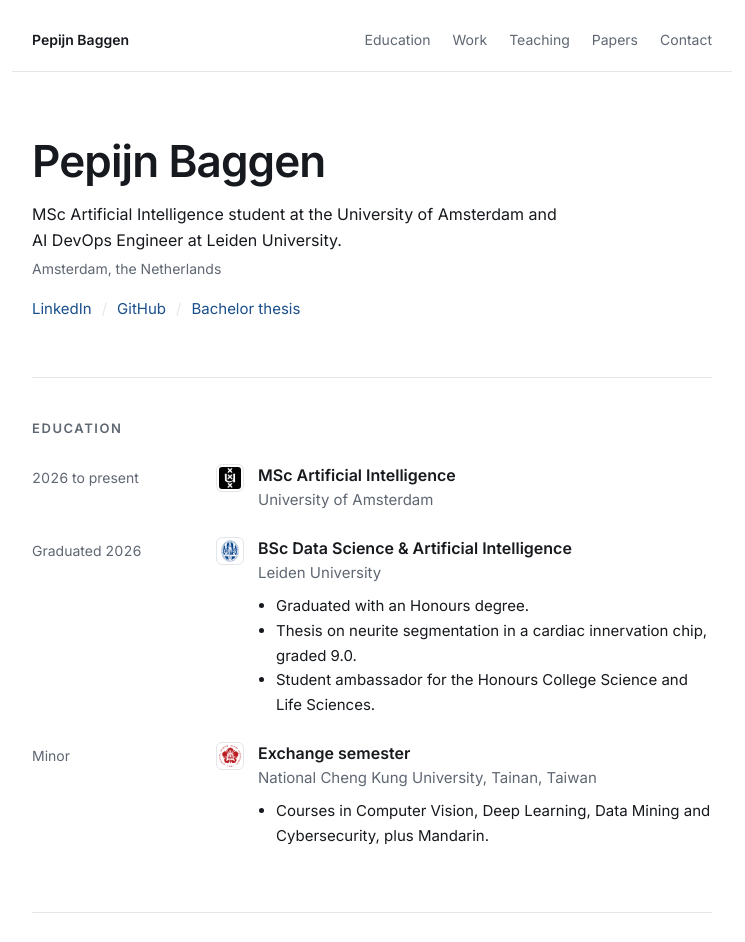
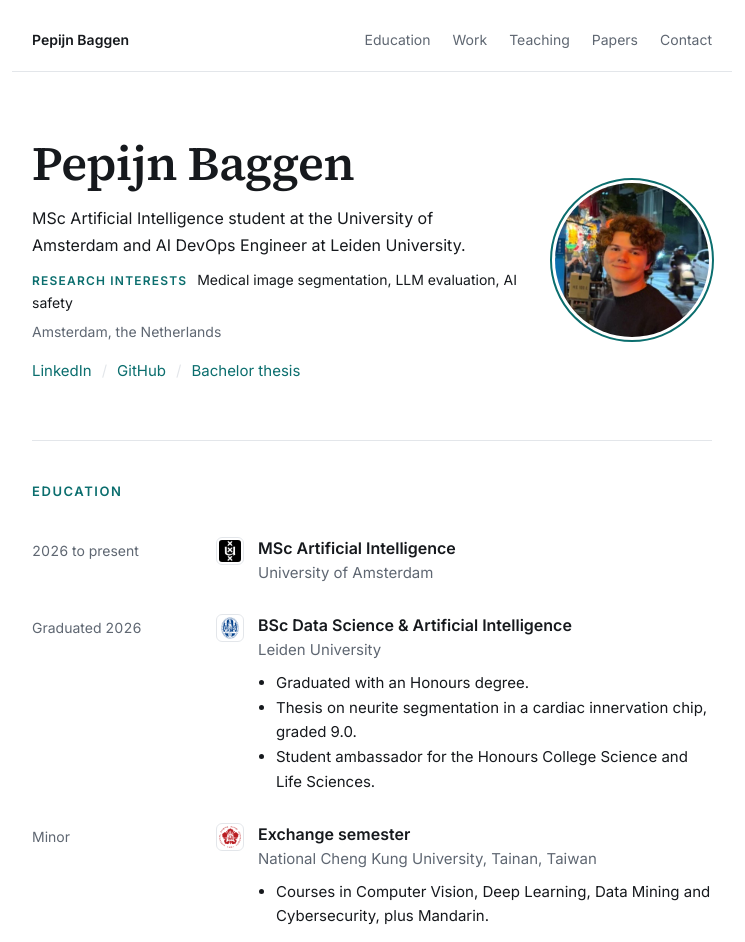
Before and after one commit to PepBaggen/PepBaggen.github.io, a plain HTML site: page index.html in a window 1280 px wide. Shown: the top 942 px of the page, without its empty margins (268-1013 px from the left). Drawn offline with Linux system fonts and the light colour scheme.

Commit message:
Add portrait, paper figure, interests and accent styling

```diff
--- a/index.html
+++ b/index.html
@@ -7,8 +7,8 @@
 <meta name="description" content="Pepijn Baggen. MSc Artificial Intelligence student at the University of Amsterdam and AI DevOps Engineer at Leiden University.">
 <link rel="preconnect" href="https://fonts.googleapis.com">
 <link rel="preconnect" href="https://fonts.gstatic.com" crossorigin>
-<link href="https://fonts.googleapis.com/css2?family=Inter:wght@400;500;600&display=swap" rel="stylesheet">
-<link rel="stylesheet" href="style.css?v=3">
+<link href="https://fonts.googleapis.com/css2?family=Inter:wght@400;500;600&family=Source+Serif+4:opsz,wght@8..60,600&display=swap" rel="stylesheet">
+<link rel="stylesheet" href="style.css?v=4">
 </head>
 <body>
 
@@ -26,8 +26,10 @@
 <main id="top">
 
   <section class="hero">
+    <div class="intro">
       <h1>Pepijn Baggen</h1>
       <p class="lead">MSc Artificial Intelligence student at the University of Amsterdam and AI DevOps Engineer at Leiden University.</p>
+      <p class="interests"><span>Research interests</span> Medical image segmentation, LLM evaluation, AI safety</p>
       <p class="place">Amsterdam, the Netherlands</p>
       <p class="linkrow">
         <a href="https://www.linkedin.com/in/pepijn-baggen-9a0131227/">LinkedIn</a>
@@ -36,6 +38,8 @@
         <span aria-hidden="true">/</span>
         <a href="https://theses.liacs.nl/pdf/2025-2026-BaggenPPepijn.pdf">Bachelor thesis</a>
       </p>
+    </div>
+    <img class="portrait" src="pepijn.jpg" alt="Portrait of Pepijn Baggen" width="160" height="160">
   </section>
 
   <section id="education">
@@ -127,7 +131,9 @@
     </article>
 
     <article class="entry">
-      <span class="when">2026</span>
+      <span class="when">2026
+        <img class="figure" src="paper-figure.jpg" alt="Confocal image of a neurite network next to the automatic segmentation result" width="666" height="326">
+      </span>
       <div>
         <h3>Automated Morphometric Read-outs of the Neurite Network in a Cardiac Innervation Chip with a Compact Attention U-Net</h3>
         <p class="where">Pepijn Baggen, Marthe Kaal, Verena Schwach, Lu Cao</p>
--- a/style.css
+++ b/style.css
@@ -3,7 +3,9 @@
   --ink: #16191d;
   --muted: #5f6772;
   --rule: #e3e6ea;
-  --link: #1a4f8b;
+  --link: #0b6e6e;
+  --accent: #0b6e6e;
+  --tint: #f4f7f7;
 }
 
 @media (prefers-color-scheme: dark) {
@@ -12,7 +14,9 @@
     --ink: #e8eaed;
     --muted: #9aa3ad;
     --rule: #2a2f36;
-    --link: #8ab4f8;
+    --link: #6fd0c8;
+    --accent: #6fd0c8;
+    --tint: #171c21;
   }
 }
 
@@ -78,21 +82,52 @@ footer {
   text-decoration: none;
 }
 
-.hero { padding: 64px 0 24px; }
+.hero {
+  display: flex;
+  align-items: center;
+  justify-content: space-between;
+  gap: 32px;
+  padding: 64px 0 24px;
+}
+
+.portrait {
+  flex: none;
+  width: 160px;
+  height: 160px;
+  border-radius: 50%;
+  border: 3px solid var(--bg);
+  outline: 2px solid var(--accent);
+  object-fit: cover;
+}
 
 h1, h2, h3 { margin: 0; }
 
 h1 {
-  font-size: clamp(32px, 7vw, 44px);
+  font-family: "Source Serif 4", Georgia, serif;
+  font-size: clamp(34px, 7vw, 48px);
   font-weight: 600;
   line-height: 1.15;
-  letter-spacing: -.02em;
+  letter-spacing: -.01em;
 }
 
 .lead {
   max-width: 34em;
   margin: 14px 0 4px;
   font-size: 16px;
+}
+
+.interests {
+  margin: 10px 0 6px;
+  font-size: 14px;
+}
+
+.interests span {
+  margin-right: 6px;
+  color: var(--accent);
+  font-size: 12px;
+  font-weight: 600;
+  letter-spacing: .1em;
+  text-transform: uppercase;
 }
 
 .place {
@@ -119,7 +154,7 @@ section:not(.hero) {
 
 h2 {
   margin-bottom: 24px;
-  color: var(--muted);
+  color: var(--accent);
   font-size: 13px;
   font-weight: 600;
   letter-spacing: .12em;
@@ -130,7 +165,36 @@ h2 {
   display: grid;
   grid-template-columns: 170px 1fr;
   gap: 0 24px;
-  margin-bottom: 24px;
+  margin: 0 -12px 8px;
+  padding: 10px 12px;
+  border-radius: 8px;
+  transition: background-color .2s;
+}
+
+.entry:hover { background: var(--tint); }
+
+.figure {
+  display: block;
+  width: 100%;
+  height: auto;
+  margin-top: 10px;
+  border-radius: 4px;
+}
+
+.hero,
+section:not(.hero) {
+  animation: rise .6s ease-out both;
+}
+
+section:nth-of-type(2) { animation-delay: .08s; }
+section:nth-of-type(3) { animation-delay: .16s; }
+section:nth-of-type(4) { animation-delay: .24s; }
+section:nth-of-type(5) { animation-delay: .32s; }
+section:nth-of-type(6) { animation-delay: .4s; }
+
+@keyframes rise {
+  from { opacity: 0; transform: translateY(10px); }
+  to { opacity: 1; transform: none; }
 }
 
 .entry.has-logo { grid-template-columns: 170px 28px 1fr; gap: 0 14px; }
@@ -196,6 +260,9 @@ footer {
 footer p { margin: 0; }
 
 @media (max-width: 560px) {
+  .hero { flex-direction: column-reverse; align-items: flex-start; gap: 20px; padding-top: 40px; }
+  .portrait { width: 112px; height: 112px; }
+  .figure { max-width: 260px; margin: 8px 0 6px; }
   .entry { grid-template-columns: 1fr; }
   .entry.has-logo { grid-template-columns: 28px 1fr; gap: 0 12px; }
   .entry.has-logo .when { grid-column: 1 / -1; }
@@ -204,4 +271,6 @@ footer p { margin: 0; }
 
 @media (prefers-reduced-motion: reduce) {
   html { scroll-behavior: auto; }
+  .hero, section:not(.hero) { animation: none; }
+  .entry { transition: none; }
 }
```
Also changed, not shown: paper-figure.jpg (added), pepijn.jpg (added). Lines whose indentation alone changed are shown as unchanged.
